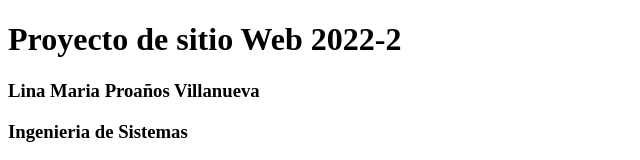
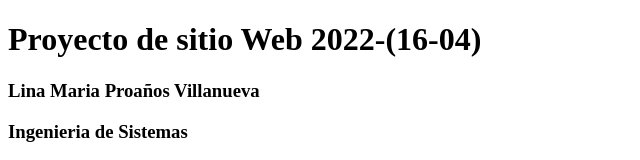
Before and after one commit to limaprovi/DSW-LinaProanos, a plain HTML site: page index.html in a window 1280 px wide. Shown: the top 160 px of the page, without its empty margins (0-640 px from the left). Drawn offline with Linux system fonts and the light colour scheme.

Commit message:
Corrección Periodo Academico

```diff
--- a/index.html
+++ b/index.html
@@ -7,7 +7,7 @@
     <title>Proyecto Diseño Sitios Web</title>
 </head>
 <body>
-<h1>Proyecto de sitio Web 2022-2</h1>
+<h1>Proyecto de sitio Web 2022-(16-04)</h1>
 <h3>
     <p>Lina Maria Proaños Villanueva</p>
     <p>Ingenieria de Sistemas</p>
```
